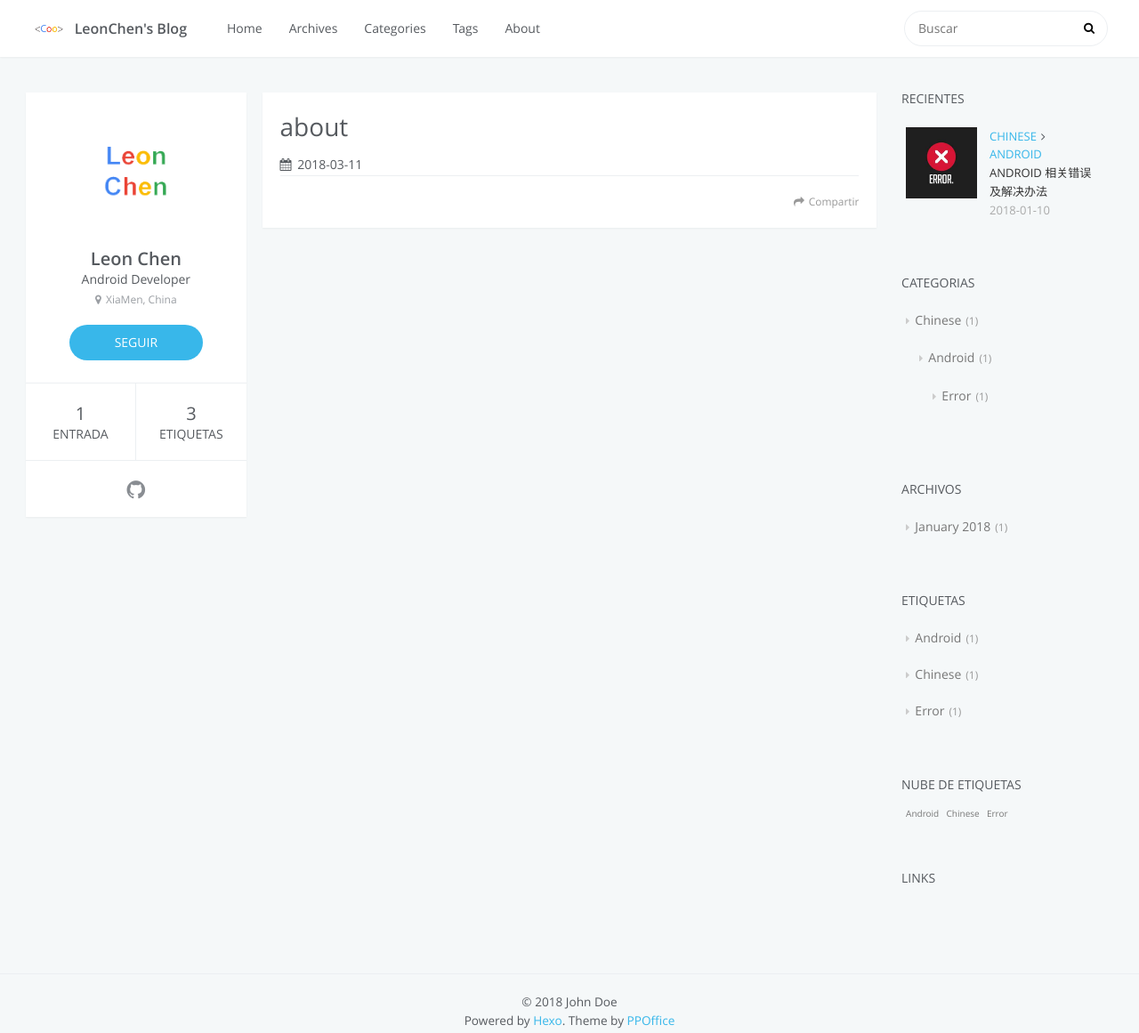
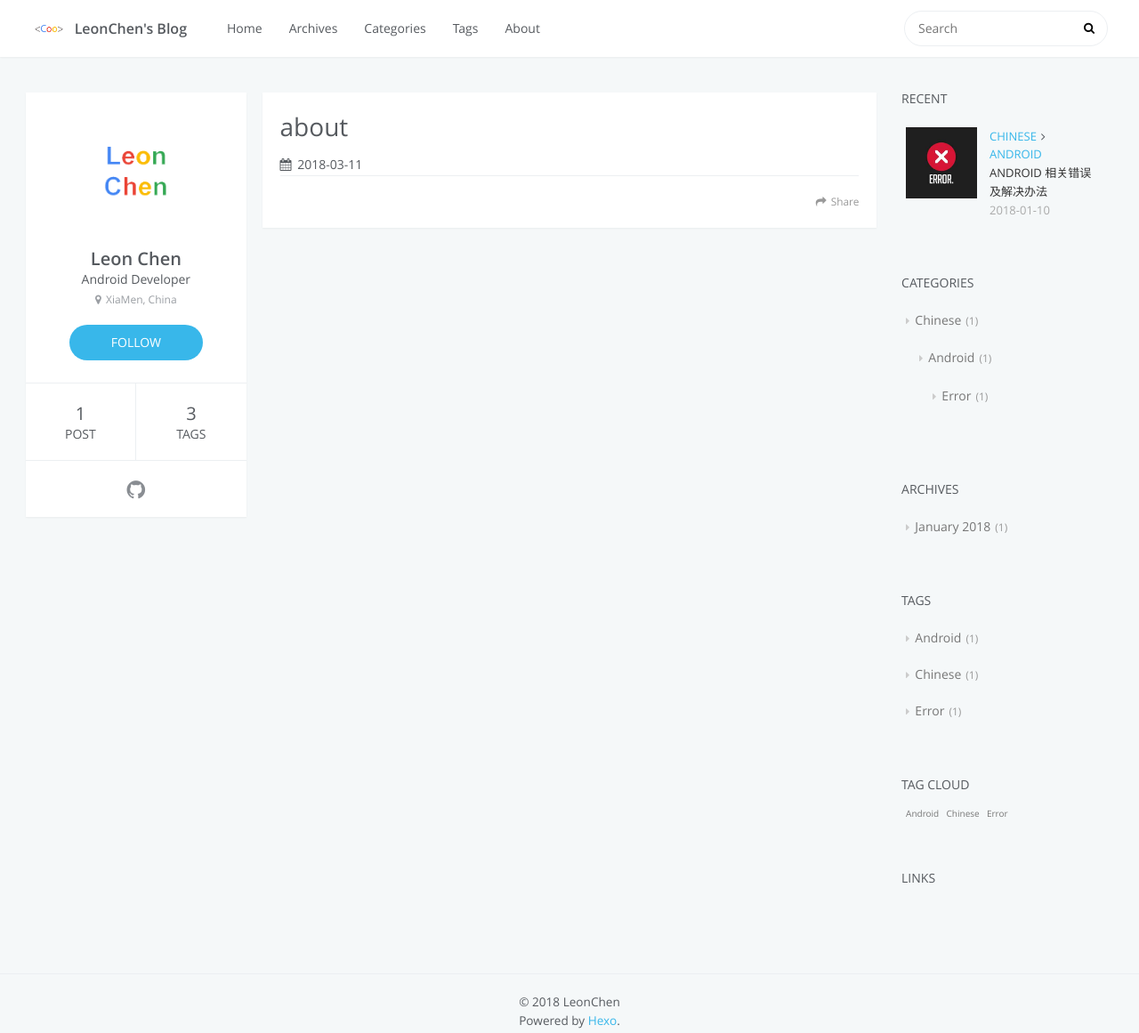
Before and after one commit to LeonChen1024/LeonChen1024.github.io, a plain HTML site: page about/index.html in a window 1280 px wide. Shown: the whole page at 89% size. Drawn offline with Linux system fonts and the light colour scheme.

Commit message:
Site updated: 2018-04-06 11:26:43

```diff
--- a/about/index.html
+++ b/about/index.html
@@ -88,7 +88,7 @@ ga('send', 'pageview');
             <div id="search-form-wrap">
 
     <form class="search-form">
-        <input type="text" class="ins-search-input search-form-input" placeholder="Buscar" />
+        <input type="text" class="ins-search-input search-form-input" placeholder="Search" />
         <button type="submit" class="search-form-submit"></button>
     </form>
     <div class="ins-search">
@@ -107,10 +107,10 @@ ga('send', 'pageview');
 (function (window) {
     var INSIGHT_CONFIG = {
         TRANSLATION: {
-            POSTS: 'Entradas',
+            POSTS: 'Posts',
             PAGES: 'Pages',
-            CATEGORIES: 'Categorias',
-            TAGS: 'Etiquetas',
+            CATEGORIES: 'Categories',
+            TAGS: 'Tags',
             UNTITLED: '(Untitled)',
         },
         ROOT_URL: '/',
@@ -141,7 +141,7 @@ ga('send', 'pageview');
                 <td>
 
     <div class="search-form">
-        <input type="text" class="ins-search-input search-form-input" placeholder="Buscar" />
+        <input type="text" class="ins-search-input search-form-input" placeholder="Search" />
     </div>
 
                 </td>
@@ -161,16 +161,16 @@ ga('send', 'pageview');
             <h2 id="name">Leon Chen</h2>
             <h3 id="title">Android Developer</h3>
             <span id="location"><i class="fa fa-map-marker"></i>XiaMen, China</span>
-            <a id="follow" target="_blank" href="https://github.com/LeonChen1024">SEGUIR</a>
+            <a id="follow" target="_blank" href="https://github.com/LeonChen1024">FOLLOW</a>
         </div>
         <div class="article-info profile-block">
             <div class="article-info-block">
                 1
-                <span>Entrada</span>
+                <span>post</span>
             </div>
             <div class="article-info-block">
                 3
-                <span>Etiquetas</span>
+                <span>tags</span>
             </div>
         </div>
 
@@ -242,7 +242,7 @@ ga('send', 'pageview');
 
 </div>
 
-    <a data-url="http://yoursite.com/about/index.html" data-id="cjfnc6yzs0001lcbjtpawkaee" class="article-share-link"><i class="fa fa-share"></i>Compartir</a>
+    <a data-url="http://yoursite.com/about/index.html" data-id="cjfne2bho0002x6bjmlbdqa2h" class="article-share-link"><i class="fa fa-share"></i>Share</a>
 <script>
     (function ($) {
         // Prevent duplicate binding
@@ -330,7 +330,7 @@ ga('send', 'pageview');
 
 
     <div class="widget-wrap">
-        <h3 class="widget-title">Recientes</h3>
+        <h3 class="widget-title">recent</h3>
         <div class="widget">
             <ul id="recent-post" class="">
 
@@ -360,7 +360,7 @@ ga('send', 'pageview');
 
 
     <div class="widget-wrap">
-        <h3 class="widget-title">Categorias</h3>
+        <h3 class="widget-title">categories</h3>
         <div class="widget">
             <ul class="category-list"><li class="category-list-item"><a class="category-list-link" href="/categories/Chinese/">Chinese</a><span class="category-list-count">1</span><ul class="category-list-child"><li class="category-list-item"><a class="category-list-link" href="/categories/Chinese/Android/">Android</a><span class="category-list-count">1</span><ul class="category-list-child"><li class="category-list-item"><a class="category-list-link" href="/categories/Chinese/Android/Error/">Error</a><span class="category-list-count">1</span></li></ul></li></ul></li></ul>
         </div>
@@ -369,7 +369,7 @@ ga('send', 'pageview');
 
 
     <div class="widget-wrap">
-        <h3 class="widget-title">Archivos</h3>
+        <h3 class="widget-title">archives</h3>
         <div class="widget">
             <ul class="archive-list"><li class="archive-list-item"><a class="archive-list-link" href="/archives/2018/01/">January 2018</a><span class="archive-list-count">1</span></li></ul>
         </div>
@@ -378,7 +378,7 @@ ga('send', 'pageview');
 
 
     <div class="widget-wrap">
-        <h3 class="widget-title">Etiquetas</h3>
+        <h3 class="widget-title">tags</h3>
         <div class="widget">
             <ul class="tag-list"><li class="tag-list-item"><a class="tag-list-link" href="/tags/Android/">Android</a><span class="tag-list-count">1</span></li><li class="tag-list-item"><a class="tag-list-link" href="/tags/Chinese/">Chinese</a><span class="tag-list-count">1</span></li><li class="tag-list-item"><a class="tag-list-link" href="/tags/Error/">Error</a><span class="tag-list-count">1</span></li></ul>
         </div>
@@ -387,7 +387,7 @@ ga('send', 'pageview');
 
 
     <div class="widget-wrap">
-        <h3 class="widget-title">Nube de etiquetas</h3>
+        <h3 class="widget-title">tag cloud</h3>
         <div class="widget tagcloud">
             <a href="/tags/Android/" style="font-size: 10px;">Android</a> <a href="/tags/Chinese/" style="font-size: 10px;">Chinese</a> <a href="/tags/Error/" style="font-size: 10px;">Error</a>
         </div>
@@ -396,7 +396,7 @@ ga('send', 'pageview');
 
 
     <div class="widget-wrap widget-list">
-        <h3 class="widget-title">Links</h3>
+        <h3 class="widget-title">links</h3>
         <div class="widget">
             <ul>
 
@@ -423,8 +423,8 @@ ga('send', 'pageview');
         <footer id="footer">
     <div class="outer">
         <div id="footer-info" class="inner">
-            &copy; 2018 John Doe<br>
-            Powered by <a href="http://hexo.io/" target="_blank">Hexo</a>. Theme by <a href="http://github.com/ppoffice">PPOffice</a>
+            &copy; 2018 LeonChen<br>
+            Powered by <a href="http://hexo.io/" target="_blank">Hexo</a>.
         </div>
     </div>
 </footer>
```
Also changed, not shown: 2018/01/10/Android-Error-And-Solution/index.html (+17 -17 lines), about/index-1.html (+17 -17 lines), archives/2018/01/index.html (+17 -17 lines), archives/2018/index.html (+17 -17 lines), archives/index.html (+17 -17 lines), categories/Chinese/Android/Error/index.html (+17 -17 lines), categories/Chinese/Android/index.html (+17 -17 lines), categories/Chinese/index.html (+17 -17 lines), categories/index.html (+16 -16 lines), content.json (+1 -1 lines), index.html (+17 -17 lines), tags/Android/index.html (+17 -17 lines), tags/Chinese/index.html (+17 -17 lines), tags/Error/index.html (+17 -17 lines), 1 more files.
